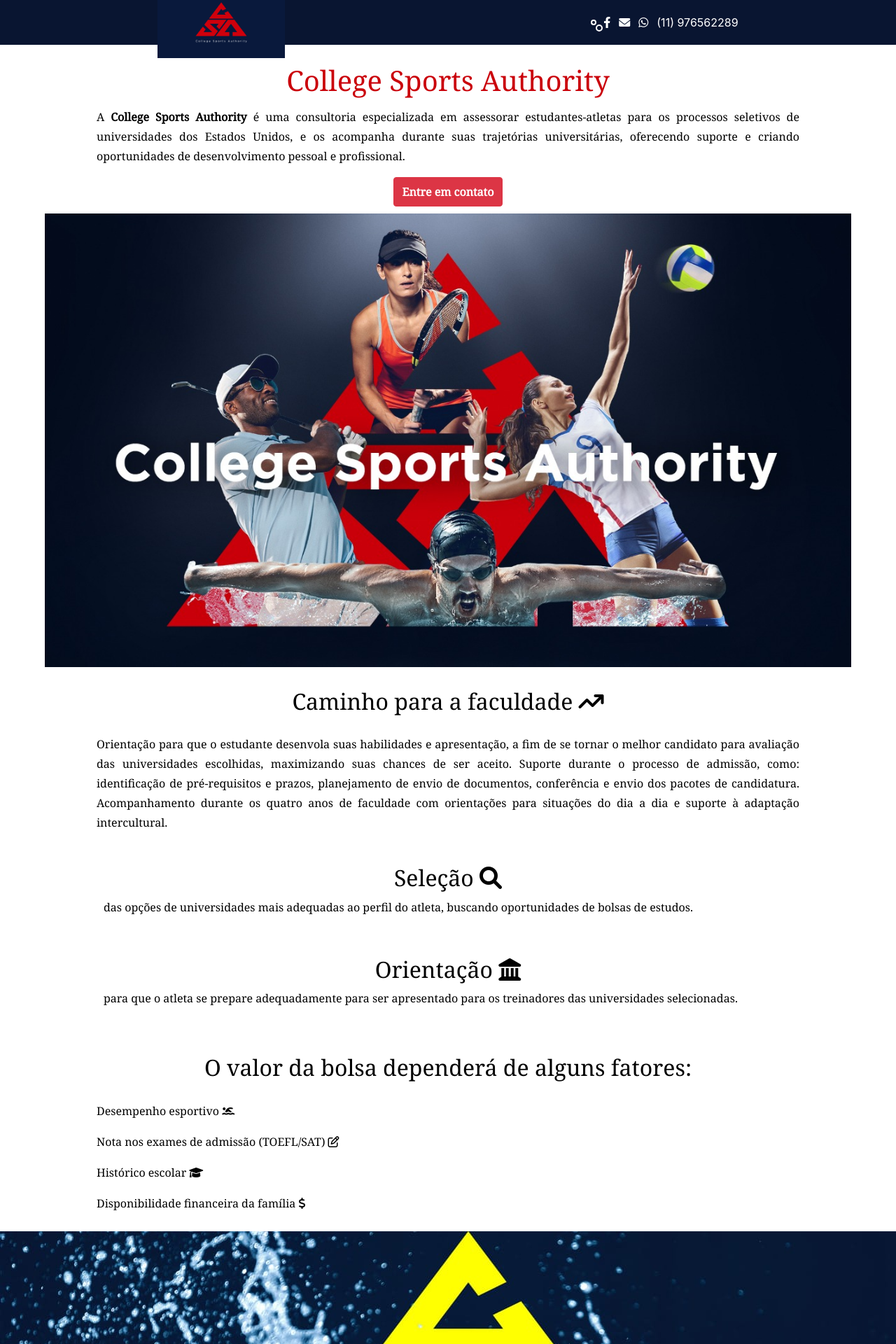
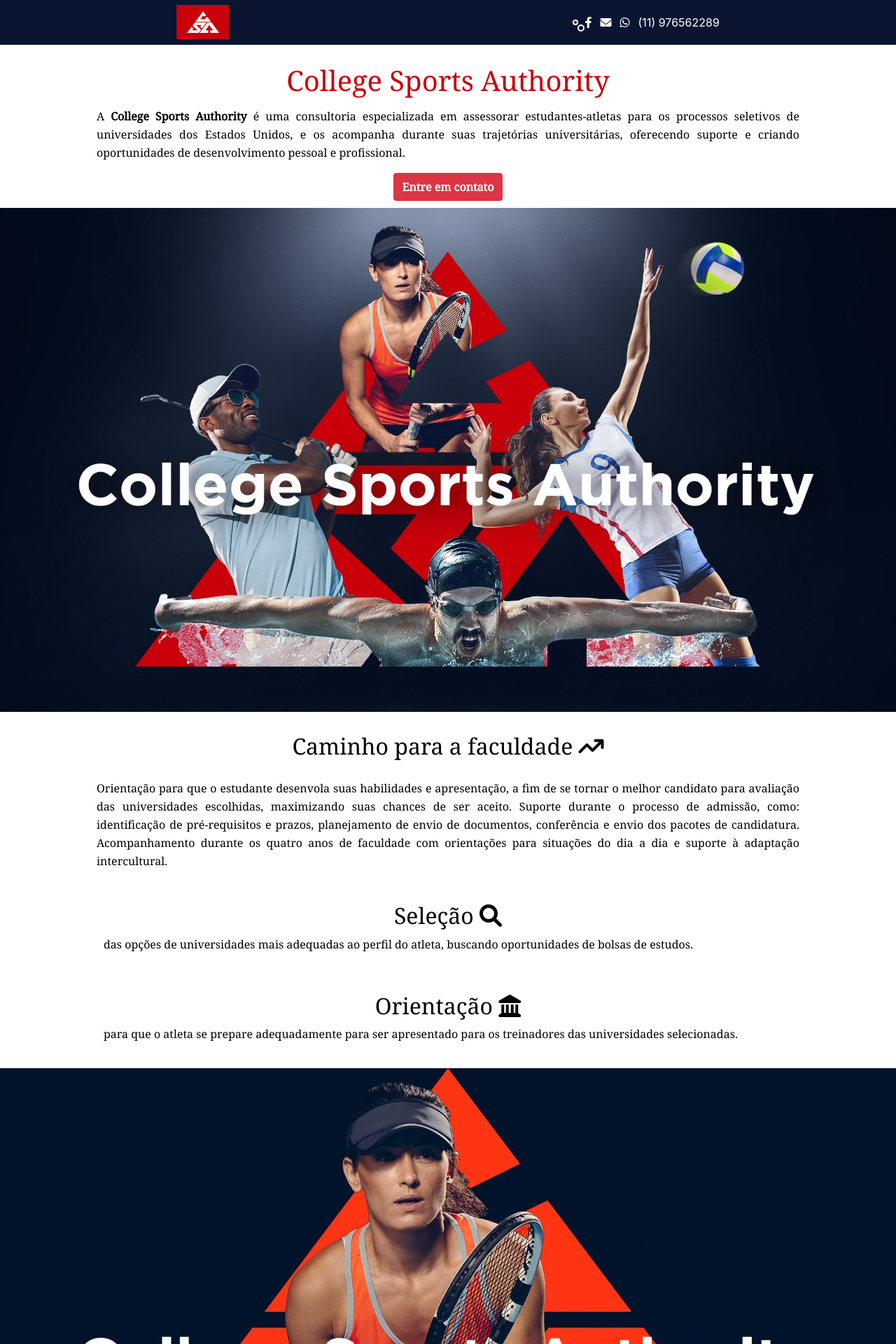
Before and after one commit to fdzanette/newcsasite, a PHP site: page / in a window 1280 px wide. Shown: the top 1920 px of the page at 70% size. Run offline with PHP 8.4, Linux system fonts and the light colour scheme; some libraries are stand-ins or nearby versions.

Commit message:
changing logo to red, adding tennis img and setting all images to size

```diff
--- a/index.html
+++ b/index.html
@@ -32,7 +32,7 @@
   <body>
     <header class="cabecalho">
       <div class="header-wrap">
-        <img class="cabecalho-imagem" href="http://www.csauthority.com.br/" src="/images/logo_CSA_RGB.png" alt="CSA Logo">
+        <img class="cabecalho-imagem" href="http://www.csauthority.com.br/" src="/images/Logo_red.png" alt="CSA Logo">
         <nav class="cabecalho-links">
             <a class="social-link" href="https://www.instagram.com/csauthority/"> <i class="gg-instagram"></i></a>
             <a class="social-link" href="https://www.facebook.com/collegesportsauthority/"> <i class="fab fa-facebook-f"></i></a>
@@ -72,6 +72,9 @@
           <h2>Orientação <i class="fa-solid fa-landmark"></i></h2>
           <p><u>para que o atleta se prepare</u> adequadamente para ser apresentado para os treinadores das universidades selecionadas.</p>
         </div>
+        <div class="logo-img">
+          <img class="img-body" src="/images/CSA_Tennis.jpg" alt="Tennis player">
+        </div>
         <div class="conteudo-terciario">
           <h2 class="conteudo-terciario-titulo">O valor da bolsa dependerá de alguns fatores:</h2>
             <p class="conteudo-terciario-itens">Desempenho esportivo <i class="fas fa-swimmer"></i></p>
@@ -80,7 +83,7 @@
             <p class="conteudo-terciario-itens">Disponibilidade financeira da família <i class="fa fa-dollar"></i></p>
         </div>
         <div class="natacao-img">
-          <img class="img-body" src="/images/IMG-20190410-WA0024.jpg" alt="Swim">
+          <img class="img-body" src="/images/IMG-20190410-WA0024.jpg" alt="Swimmer">
         </div>
         <div class="conteudo-quarto">
           <h2 class="conteudo-quarto-titulo">Vantagens de fazer faculdade nos EUA:</h2>
--- a/style.css
+++ b/style.css
@@ -6,7 +6,7 @@
   padding: 0;
   /*box-sizing: border-box;*/
   text-decoration: none;
-  line-height: 28px;
+  line-height: 26px;
   /*background: rgba(10,23,53,255);*/
 }
 
@@ -134,18 +134,21 @@
 }
 
 .logo-img {
+  display: flex;
   background-size: cover;
-  width: 90%;
+  max-width: 100%;
   margin: auto;
 }
 
 .img-body {
-  width: 100%;
+  max-width: 100%;
   margin: auto;
   background-size: cover;
+  justify-content: center;
 }
 
 .natacao-img {
+  display: flex;
   width: 100%;
   margin: auto;
   background-size: cover;
@@ -219,6 +222,11 @@
   font-weight: bolder;
 }
 
+.rodape-texto {
+  margin-top: 5px;
+  margin-bottom: 0;
+}
+
 .conteudo-quarto-itens {
   display: inline;
 }
```
Also changed, not shown: images/CSA_Tennis.jpg (added), images/Logo_red.png (added).
